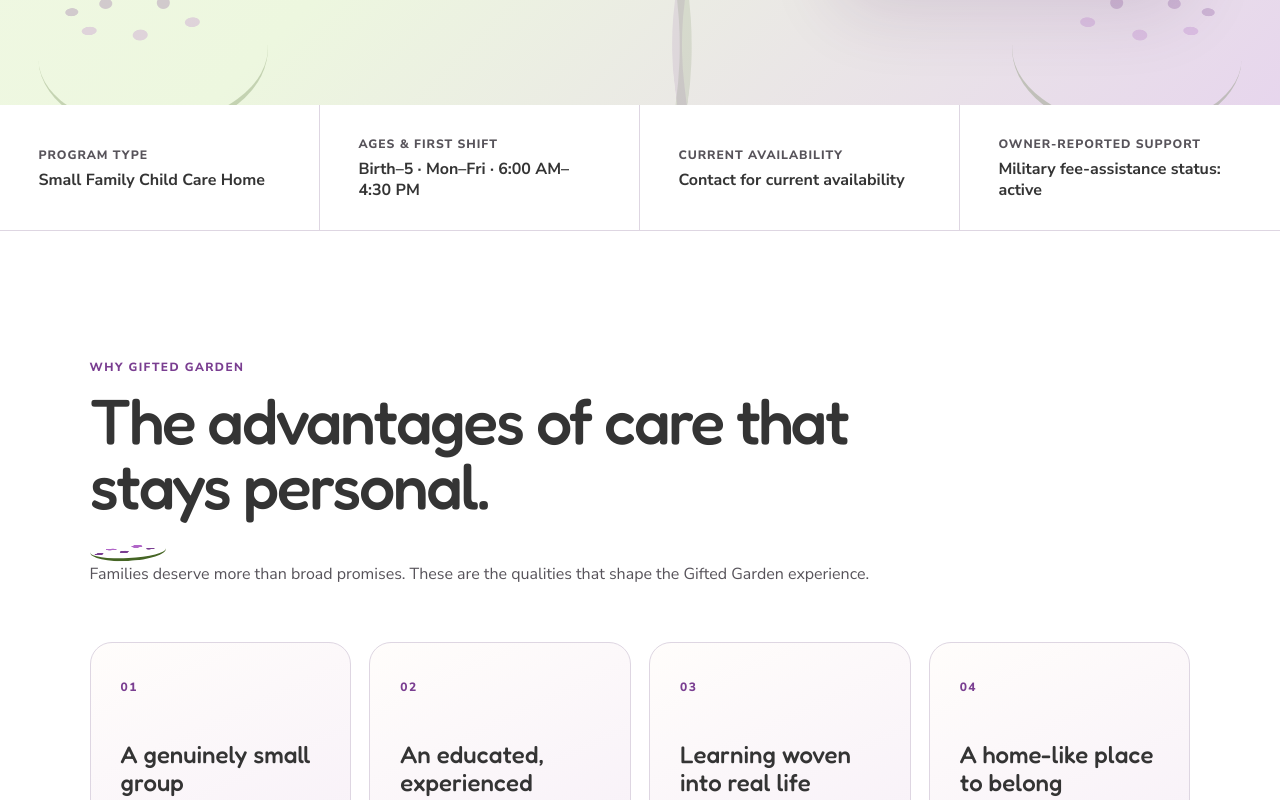
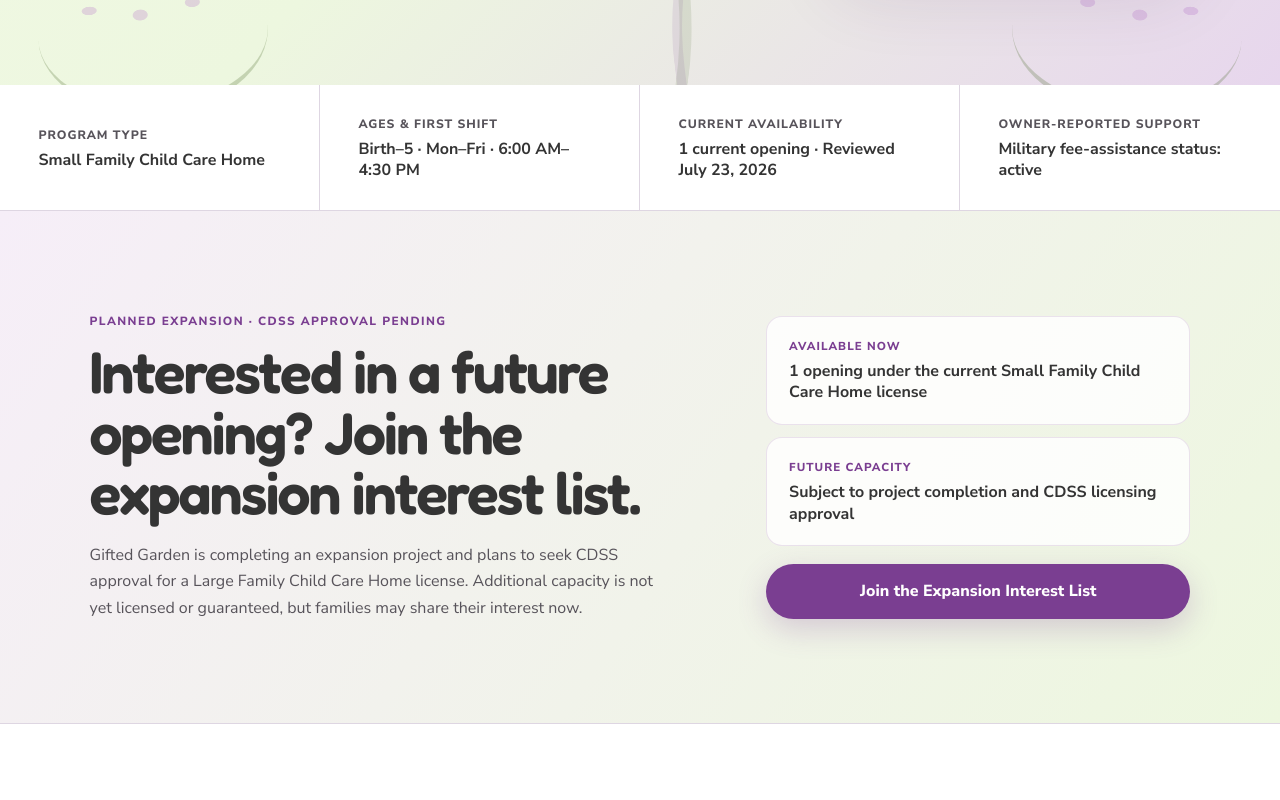
Before and after one commit to giftedgarden/giftedgarden.github.io, a Next.js app: page / in a window 1280 px wide. Shown: the part 1140-1940 px from the top of the page. Built offline with nearby package versions, Linux system fonts and the light colour scheme.

Commit message:
Add expansion interest waitlist

```diff
--- a/app/globals.css
+++ b/app/globals.css
@@ -287,6 +287,31 @@ section[id], main[id] { scroll-margin-top: calc(var(--header-height) + 32px); }
 .trust-strip div:last-child { border-right: 0; }
 .trust-strip span { color: var(--ink-soft); font-size: 0.76rem; font-weight: 800; letter-spacing: 0.08em; text-transform: uppercase; }
 .trust-strip strong { line-height: 1.3; }
+
+.expansion-banner {
+  display: grid;
+  grid-template-columns: minmax(0, 1.15fr) minmax(340px, 0.85fr);
+  align-items: center;
+  gap: clamp(40px, 8vw, 120px);
+  padding: clamp(65px, 8vw, 105px) clamp(24px, 7vw, 110px);
+  background: linear-gradient(125deg, #f6eef8 0%, #edf7df 100%);
+  border-bottom: 1px solid var(--line);
+}
+.expansion-copy h2 {
+  max-width: 820px;
+  margin: 12px 0 18px;
+  font-family: "Fredoka", "Arial Rounded MT Bold", sans-serif;
+  font-size: clamp(2.4rem, 4.6vw, 4.7rem);
+  font-weight: 600;
+  letter-spacing: -0.035em;
+  line-height: 1.03;
+}
+.expansion-copy p { max-width: 740px; color: var(--ink-soft); }
+.expansion-facts { display: grid; gap: 12px; }
+.expansion-facts div { display: grid; gap: 5px; padding: 20px 22px; background: rgba(255,255,255,0.82); border: 1px solid rgba(122,62,145,0.14); border-radius: 16px; }
+.expansion-facts span { color: var(--peach-dark); font-size: 0.72rem; font-weight: 900; letter-spacing: 0.09em; text-transform: uppercase; }
+.expansion-facts strong { line-height: 1.35; }
+.expansion-facts .button { margin-top: 6px; text-align: center; }
 
 .section { padding: clamp(75px, 10vw, 145px) clamp(24px, 7vw, 110px); }
 .section-heading { max-width: 760px; }
@@ -587,7 +612,7 @@ input:focus, select:focus, textarea:focus { border-color: var(--forest); outline
   .mobile-section-nav::-webkit-scrollbar { display: none; }
   .mobile-section-nav a { min-height: 40px; display: inline-flex; align-items: center; flex: 0 0 auto; padding: 7px 13px; border: 1px solid var(--line); border-radius: 999px; color: var(--ink-soft); font-size: 0.78rem; font-weight: 800; text-decoration: none; }
   .header-actions { margin-left: auto; }
-  .hero, .provider-section, .form-section, .contact-section, .closing-cta { grid-template-columns: 1fr; }
+  .hero, .provider-section, .form-section, .contact-section, .closing-cta, .expansion-banner { grid-template-columns: 1fr; }
   .license-card { grid-template-columns: 1fr; align-items: start; }
   .license-card .button { width: fit-content; }
   .hero { min-height: auto; }
@@ -621,7 +646,7 @@ input:focus, select:focus, textarea:focus { border-color: var(--forest); outline
   .trust-strip div { min-height: 110px; padding: 20px; }
   .trust-strip div:nth-child(2) { border-right: 0; }
   .trust-strip div:nth-child(-n+2) { border-bottom: 1px solid var(--line); }
-  .section, .military-section, .assistance-section, .form-section, .location-section, .contact-section, .closing-cta { padding: 74px 20px; }
+  .section, .military-section, .assistance-section, .form-section, .location-section, .contact-section, .closing-cta, .expansion-banner { padding: 74px 20px; }
   .intro, .day-section, .military-section, .location-section { grid-template-columns: 1fr; }
   .day-intro { position: static; }
   .card-grid, .safety-grid, .steps-list, .form-grid, .reason-grid, .planning-grid, .assistance-grid, .profile-links { grid-template-columns: 1fr; }
--- a/app/page.tsx
+++ b/app/page.tsx
@@ -85,8 +85,15 @@ const planningItems = [
 ];
 
 const availability = {
-  short: "Contact for current availability",
-  detail: "Availability changes by age and schedule. Contact Gifted Garden for the current fit.",
+  short: "1 current opening",
+  detail: "The owner reports one current opening under the existing Small Family Child Care Home license. Fit depends on age, schedule, and completion of admission.",
+  reviewed: "July 23, 2026",
+};
+
+const expansion = {
+  status: "Planned expansion · CDSS approval pending",
+  title: "Interested in a future opening? Join the expansion interest list.",
+  detail: "Gifted Garden is completing an expansion project and plans to seek CDSS approval for a Large Family Child Care Home license. Additional capacity is not yet licensed or guaranteed, but families may share their interest now.",
 };
 
 const licensing = {
@@ -175,10 +182,11 @@ const faqs = [
   ["What are the hours?", "Gifted Garden’s published full-time first shift is Monday through Friday from 6:00 AM–4:30 PM. Twenty-four-hour and weekend care may be negotiated as needed. Scheduled closures include Martin Luther King Jr. Day, Memorial Day, Juneteenth, Independence Day, Labor Day, Veterans Day, Thanksgiving Day, the day after Thanksgiving, and December 24–January 1."],
   ["What schedule is offered?", "The public schedule is full-time first shift, Monday through Friday from 6:00 AM–4:30 PM. Twenty-four-hour and weekend care may be negotiated as needed. Complete schedule terms are provided in the family handbook."],
   ["How much is tuition?", "Contact Gifted Garden for current tuition information. Depending on the family agreement, additional charges may apply for late pickup, late payment, and returned payments."],
-  ["Do you have openings?", "Availability changes by age and schedule. Contact Gifted Garden for the current fit; a space is not guaranteed until admission is complete."],
+  ["Do you have openings?", "The owner reports one current opening under Gifted Garden’s existing Small Family Child Care Home license, last reviewed July 23, 2026. Fit depends on the child’s age, schedule, and completion of admission; a space is not guaranteed until admission is complete."],
+  ["What is the expansion interest list?", "Gifted Garden is completing an expansion project and plans to seek CDSS approval for a Large Family Child Care Home license. Interested parents may join the list for additional spots that could become available after the project and licensing process are complete. Joining does not guarantee approval, a completion date, added capacity, or placement."],
   ["Do you offer before- and after-school care or transportation?", "Pickup and drop-off transportation may be negotiated for schools within a five-mile radius of Gifted Garden’s location. Availability depends on the school, timing, and family agreement and must be confirmed before enrollment."],
   ["Where can I review program policies?", "Detailed meal, rest, illness, release, payment, transportation, and other operating policies are provided in Gifted Garden’s physical family handbook and reviewed with enrolled parents."],
-  ["Is Gifted Garden licensed?", "Yes. The licensed facility name is Dionne Panton Family Child Care, classified as a Small Family Child Care Home, California license number 376628431, with a licensed capacity of six. The owner confirms that the license is active and in good standing; families can also consult the linked California CDSS Facility Search."],
+  ["Is Gifted Garden licensed?", "Yes. The currently licensed facility name is Dionne Panton Family Child Care, classified as a Small Family Child Care Home, California license number 376628431, with a licensed capacity of six. The owner confirms that the current license is active and in good standing. The planned Large Family Child Care Home expansion is not yet licensed or approved; families can consult the linked California CDSS Facility Search."],
   ["Do you accept military fee assistance?", "Gifted Garden reports active military fee-assistance status. The administering organization determines family eligibility, authorization, funding, and benefit amounts."],
   ["How do tours work?", "Submit a request with a preferred time. Gifted Garden will review it before confirming a visit and sharing arrival details. A request or tour does not reserve a space."],
 ];
@@ -341,8 +349,21 @@ export default function Home() {
         <section className="trust-strip" aria-label="Key program information">
           <div><span>Program type</span><strong>{licensing.classification}</strong></div>
           <div><span>Ages & first shift</span><strong>Birth–5 · Mon–Fri · 6:00 AM–4:30 PM</strong></div>
-          <div><span>Current availability</span><strong>{availability.short}</strong></div>
+          <div><span>Current availability</span><strong>{availability.short} · Reviewed {availability.reviewed}</strong></div>
           <div><span>Owner-reported support</span><strong>Military fee-assistance status: active</strong></div>
+        </section>
+
+        <section className="expansion-banner" id="expansion" aria-labelledby="expansion-title">
+          <div className="expansion-copy">
+            <span className="eyebrow">{expansion.status}</span>
+            <h2 id="expansion-title">{expansion.title}</h2>
+            <p>{expansion.detail}</p>
+          </div>
+          <div className="expansion-facts">
+            <div><span>Available now</span><strong>1 opening under the current Small Family Child Care Home license</strong></div>
+            <div><span>Future capacity</span><strong>Subject to project completion and CDSS licensing approval</strong></div>
+            <a className="button button-primary" href="#waitlist">Join the Expansion Interest List</a>
+          </div>
         </section>
 
         <section className="section proof-section" id="why" aria-labelledby="why-title">
@@ -503,8 +524,8 @@ export default function Home() {
             <article><span>03</span><h3>School transportation</h3><p>Pickup and drop-off may be negotiated for schools within a five-mile radius of Gifted Garden’s location. Service depends on the school, timing, and family agreement.</p></article>
           </div>
           <div className="decision-row">
-            <div><strong>Need care soon?</strong><span>Request a tour and availability conversation.</span><a href="#tour">Request a Tour</a></div>
-            <div><strong>Planning ahead?</strong><span>Share a future start date without sending sensitive records.</span><a href="#waitlist">Join the Waitlist</a></div>
+            <div><strong>Need care soon?</strong><span>Ask whether the one current opening fits your child and schedule.</span><a href="#tour">Request a Tour</a></div>
+            <div><strong>Planning ahead?</strong><span>Express interest in additional spots planned after expansion and CDSS approval.</span><a href="#waitlist">Join the Interest List</a></div>
             <div><strong>Still deciding?</strong><span>Ask a short, non-sensitive question first.</span><a href="#contact">Ask a Question</a></div>
           </div>
         </section>
@@ -552,7 +573,7 @@ export default function Home() {
           </div>
           <ol className="steps-list">
             <li><span>1</span><h3>Check the basics</h3><p>Review ages, hours, tuition, availability, and location.</p></li>
-            <li><span>2</span><h3>Share your timing</h3><p>Request a tour for near-term care or join the waitlist for a future start.</p></li>
+            <li><span>2</span><h3>Share your timing</h3><p>Request a tour for the current opening or join the expansion interest list for future capacity.</p></li>
             <li><span>3</span><h3>Visit and ask</h3><p>Meet the provider and review routines and policies.</p></li>
             <li><span>4</span><h3>Enroll securely</h3><p>Provide sensitive records later through an approved system.</p></li>
           </ol>
@@ -577,11 +598,14 @@ export default function Home() {
 
         <section className="form-section alternate" id="waitlist" aria-labelledby="waitlist-section-title">
           <div className="form-section-copy">
-            <span className="eyebrow">Planning for future care</span>
-            <h2 id="waitlist-section-title">Join the Gifted Garden waitlist.</h2>
-            <p>Share your preferred start month and care needs. Gifted Garden will review the request and follow up about availability and next steps.</p>
+            <span className="eyebrow">One current opening · expansion interest welcome</span>
+            <h2 id="waitlist-section-title">Join the current or expansion interest list.</h2>
+            <p>Share your preferred start month and care needs. Choose whether you are interested in the current opening, future spots planned after expansion and CDSS approval, or both.</p>
             <ul>
-              <li>A waitlist request does not reserve or guarantee a space.</li>
+              <li>The current Small Family Child Care Home license has one owner-reported opening as of {availability.reviewed}.</li>
+              <li>Additional capacity requires project completion and CDSS approval of a Large Family Child Care Home license.</li>
+              <li>An interest-list request does not reserve or guarantee a current or future space.</li>
+              <li>No expansion completion date or added capacity is promised.</li>
               <li>Placement depends on availability, age, schedule, and program fit.</li>
               <li>Do not send medical, custody, financial, or benefit records.</li>
             </ul>
@@ -609,7 +633,7 @@ export default function Home() {
           <div>
             <span className="eyebrow">Ready when your family is</span>
             <h2 id="closing-cta-title">Take the next step toward care that stays personal.</h2>
-            <p>Tour for near-term care, join the waitlist for a future start, or call with one quick question.</p>
+            <p>Tour for the current opening, join the expansion interest list for future capacity, or call with one quick question.</p>
           </div>
           <div className="closing-actions">
             <a className="button button-primary" href="#tour">Request a Tour</a>
```
Also changed, not shown: app/EnrollmentForm.tsx (+17 -3 lines), 2 other files (tests, documents, lock files or other folders).
